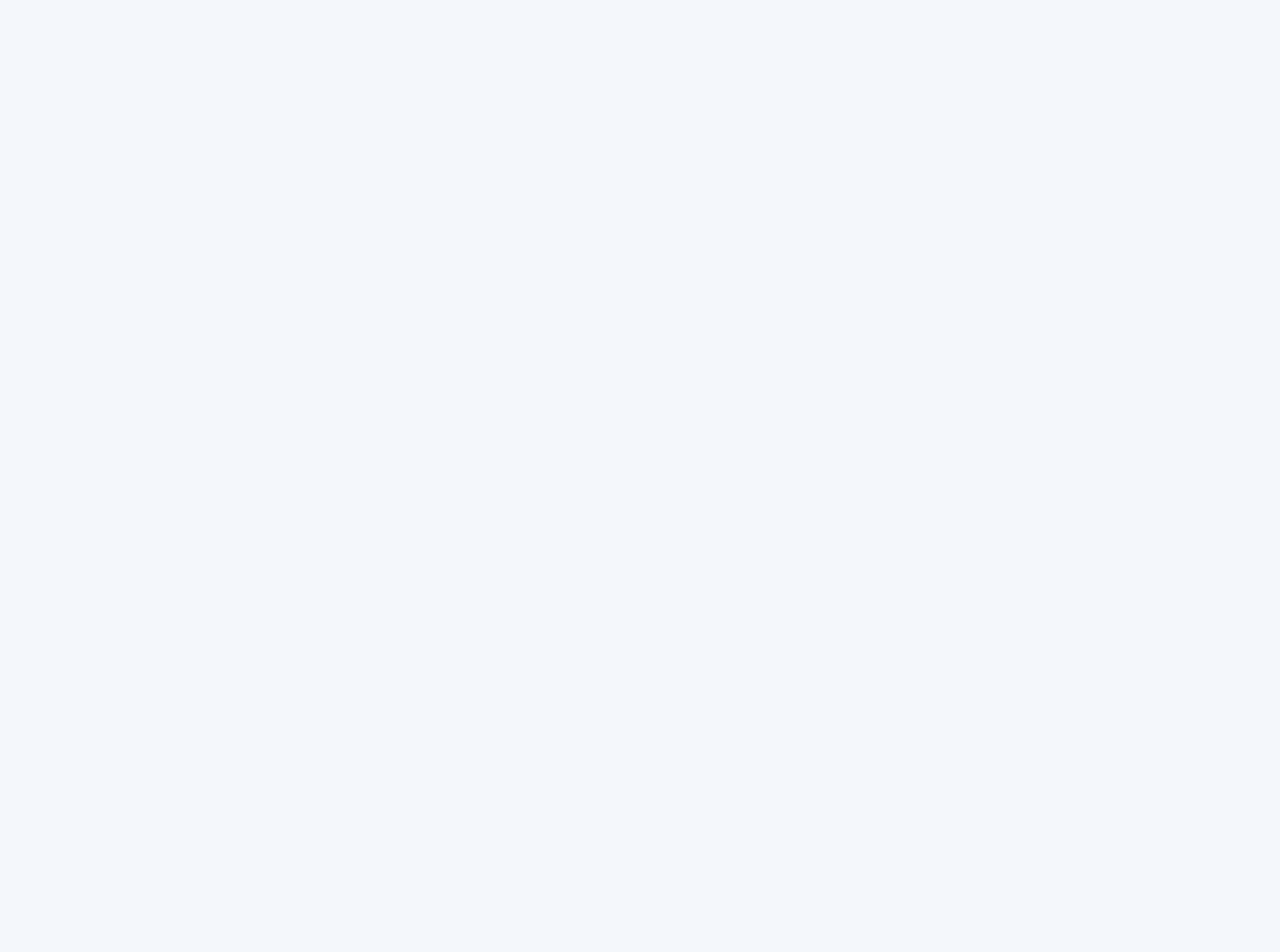
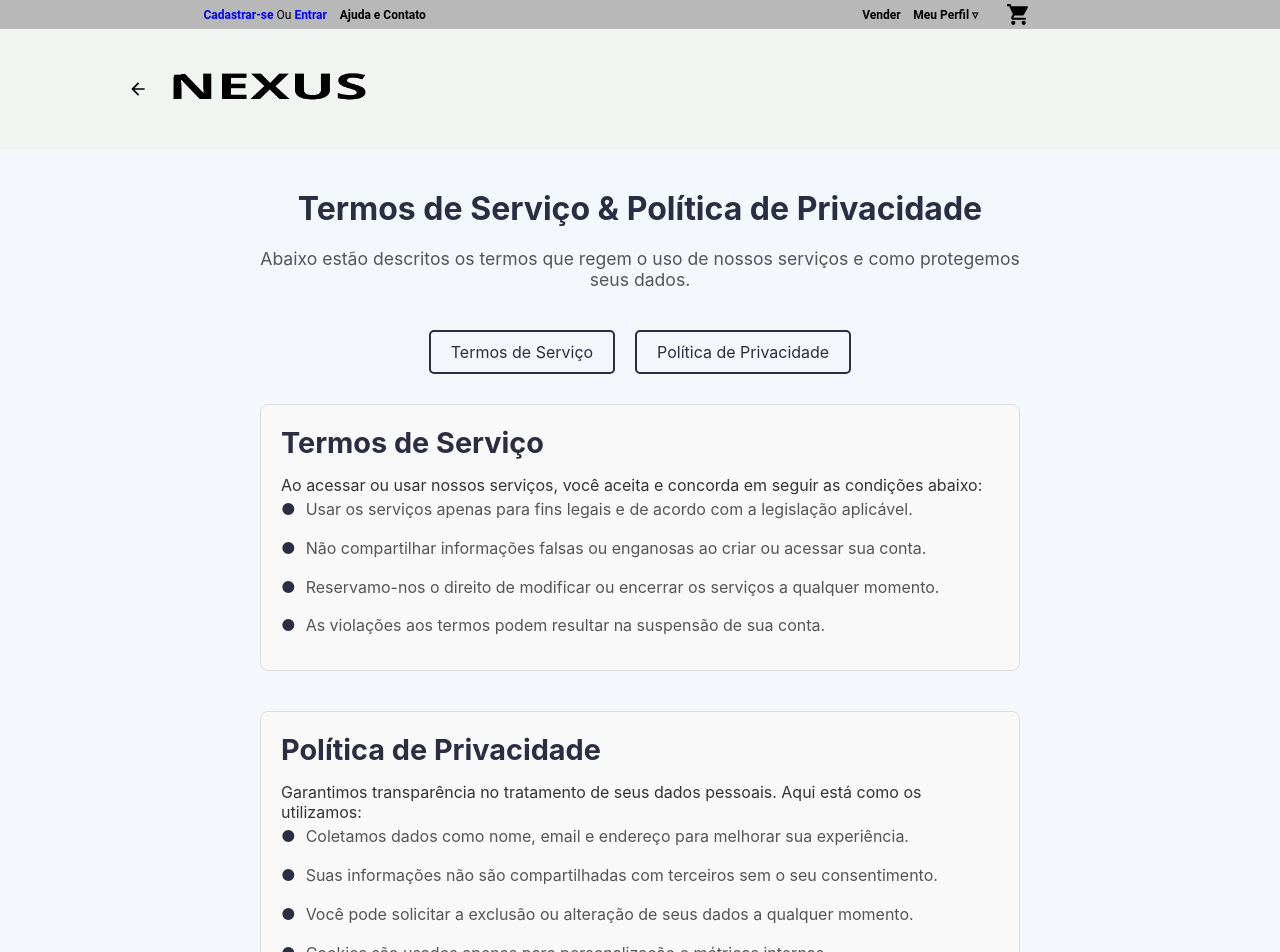
Before and after one commit to Nexus-Team-Unicesumar/frontend, a React (Create React App) app: page /termos-de-uso in a window 1280 px wide. Before the commit this address had no page. Shown: the top 952 px of the page. Before the commit the page ends 800 px from the top, so only its background shows below. Built offline with nearby package versions, Linux system fonts and the light colour scheme.

Commit message:
✨feat: Página de Termos de Uso e Politica de Privacidade

```diff
--- a/src/App.js
+++ b/src/App.js
@@ -19,6 +19,7 @@ import History from "./pages/History";
 import Developers from "./pages/Dev";
 import Support from "./pages/Support";
 import FAQ from "./pages/FAQ";
+import TermsPrivacy from "./pages/TermsPrivacy";
 
 function App() {
   const initialOptions = {
@@ -48,6 +49,8 @@ function App() {
             {/* Suporte */}
             <Route path="/suporte" element={<Support />} />
             <Route path="/faq" element={<FAQ />} />
+            <Route path="/politica-de-privacidade" element={<TermsPrivacy />} />
+            <Route path="/termos-de-uso" element={<TermsPrivacy />} />
 
             <Route
               path="/user"
--- /dev/null
+++ b/src/pages/TermsPrivacy.css
@@ -0,0 +1,88 @@
+.terms-privacy-page {
+  font-family: "Inter", sans-serif;
+  max-width: 800px;
+  margin: 0 auto;
+  padding: 40px 20px;
+  color: #333;
+}
+
+.page-title {
+  font-size: 2rem;
+  font-weight: bold;
+  text-align: center;
+  color: #2b2d42;
+  margin-bottom: 20px;
+}
+
+.page-description {
+  text-align: center;
+  font-size: 1.1rem;
+  color: #555;
+  margin-bottom: 40px;
+}
+
+.internal-nav {
+  display: flex;
+  justify-content: center;
+  gap: 20px;
+  margin-bottom: 30px;
+}
+
+.nav-link {
+  text-decoration: none;
+  font-size: 1rem;
+  color: #2b2d42;
+  padding: 10px 20px;
+  border: 2px solid #2b2d42;
+  border-radius: 5px;
+  transition: all 0.3s ease;
+}
+
+.nav-link:hover {
+  background-color: #2b2d42;
+  color: #fff;
+}
+
+.content-section {
+  margin-bottom: 40px;
+  padding: 20px;
+  border: 1px solid #ddd;
+  border-radius: 8px;
+  background-color: #f9f9f9;
+}
+
+.content-section h2 {
+  font-size: 1.8rem;
+  margin-bottom: 15px;
+  color: #2b2d42;
+}
+
+.content-section ul {
+  list-style-type: none;
+  padding-left: 0;
+  line-height: 1.8;
+}
+
+.content-section ul li {
+  margin-bottom: 10px;
+  font-size: 1rem;
+  color: #555;
+}
+
+.content-section ul li:before {
+  content: "●";
+  margin-right: 10px;
+  color: #2b2d42;
+  font-size: 1rem;
+}
+
+@media (max-width: 768px) {
+  .nav-link {
+    font-size: 0.9rem;
+    padding: 8px 16px;
+  }
+
+  .content-section h2 {
+    font-size: 1.5rem;
+  }
+}
--- /dev/null
+++ b/src/pages/TermsPrivacy.js
@@ -0,0 +1,85 @@
+import React from "react";
+import "./TermsPrivacy.css";
+import Header from "../components/Header";
+import HeaderNav from "../components/HeaderNav";
+import Footer from "../components/Footer";
+
+const TermsPrivacyPage = () => {
+  return (
+    <>
+      <HeaderNav />
+      <Header />
+      <div className="terms-privacy-page">
+        <h1 className="page-title">
+          Termos de Serviço & Política de Privacidade
+        </h1>
+        <p className="page-description">
+          Abaixo estão descritos os termos que regem o uso de nossos serviços e
+          como protegemos seus dados.
+        </p>
+
+        <div className="internal-nav">
+          <a href="#terms-of-service" className="nav-link">
+            Termos de Serviço
+          </a>
+          <a href="#privacy-policy" className="nav-link">
+            Política de Privacidade
+          </a>
+        </div>
+
+        <div id="terms-of-service" className="content-section">
+          <h2>Termos de Serviço</h2>
+          <p>
+            Ao acessar ou usar nossos serviços, você aceita e concorda em seguir
+            as condições abaixo:
+          </p>
+          <ul>
+            <li>
+              Usar os serviços apenas para fins legais e de acordo com a
+              legislação aplicável.
+            </li>
+            <li>
+              Não compartilhar informações falsas ou enganosas ao criar ou
+              acessar sua conta.
+            </li>
+            <li>
+              Reservamo-nos o direito de modificar ou encerrar os serviços a
+              qualquer momento.
+            </li>
+            <li>
+              As violações aos termos podem resultar na suspensão de sua conta.
+            </li>
+          </ul>
+        </div>
+
+        <div id="privacy-policy" className="content-section">
+          <h2>Política de Privacidade</h2>
+          <p>
+            Garantimos transparência no tratamento de seus dados pessoais. Aqui
+            está como os utilizamos:
+          </p>
+          <ul>
+            <li>
+              Coletamos dados como nome, email e endereço para melhorar sua
+              experiência.
+            </li>
+            <li>
+              Suas informações não são compartilhadas com terceiros sem o seu
+              consentimento.
+            </li>
+            <li>
+              Você pode solicitar a exclusão ou alteração de seus dados a
+              qualquer momento.
+            </li>
+            <li>
+              Cookies são usados apenas para personalização e métricas internas.
+            </li>
+          </ul>
+        </div>
+      </div>
+      <Footer />
+    </>
+  );
+};
+
+export default TermsPrivacyPage;
```
